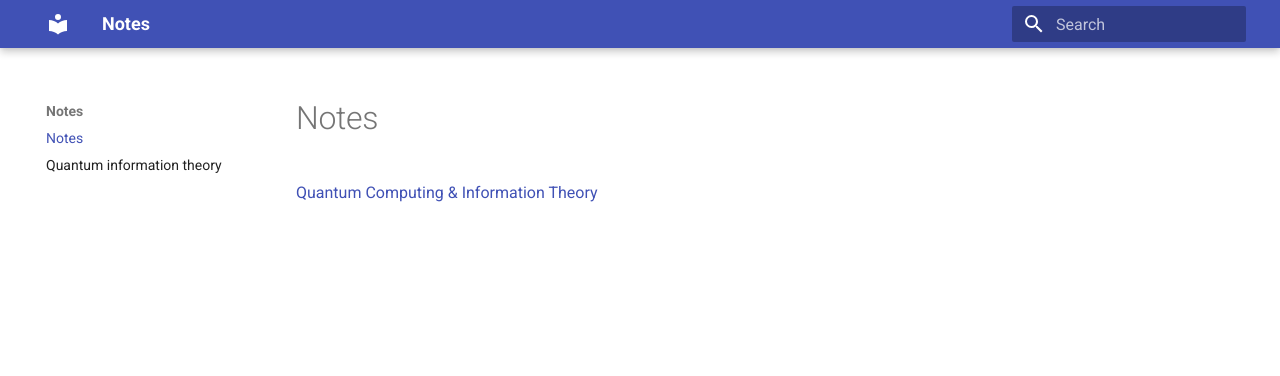
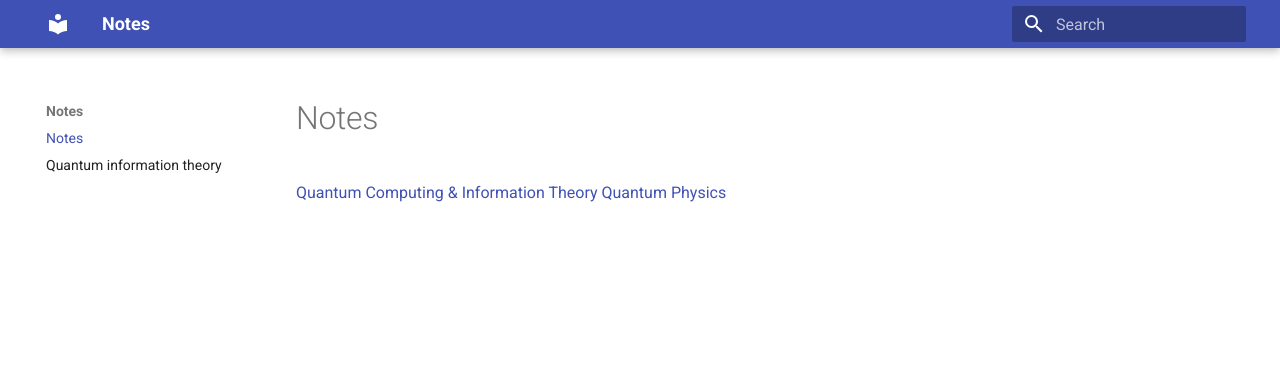
Before and after one commit to regstuff/notes, an MkDocs documentation site: the page built from docs/index.md, in a window 1280 px wide. Shown: the top 376 px of the page. Built offline with MkDocs 1.6.1 and Material for MkDocs 9.7.7, drawn with Linux system fonts in a browser that asks for light colours.

Commit message:
Update index.md

```diff
--- a/docs/index.md
+++ b/docs/index.md
@@ -1,2 +1,3 @@
 # Notes
 [Quantum Computing & Information Theory](quantum_information_theory.md)
+[Quantum Physics](quantum_physics.md)
```
